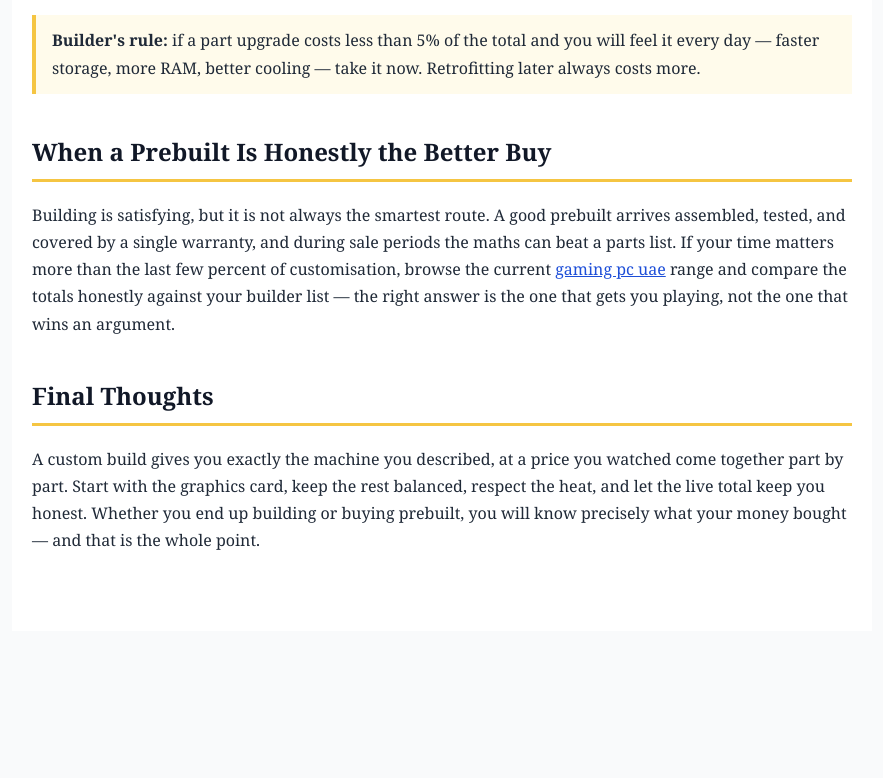
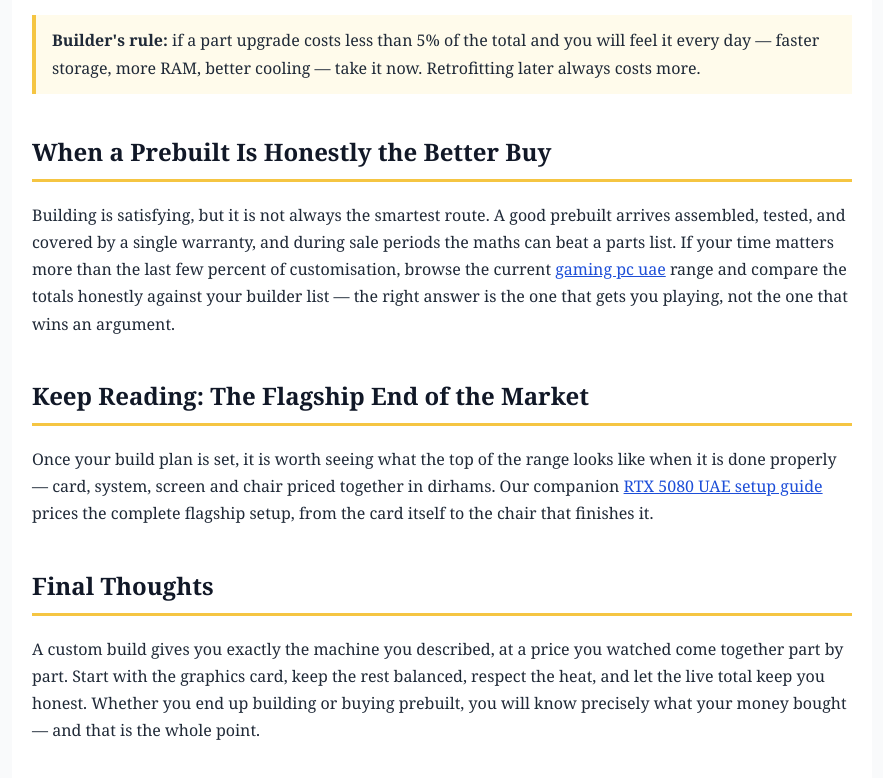
Before and after one commit to robloxredeemco2-ai/custom-gaming-pc-builder-uae, a plain HTML site: page index.html in a window 1280 px wide. Shown: the part 1854-2632 px from the top of the page, without its empty margins (198-1081 px from the left). Before the commit the page ends 2485 px from the top, so only its background shows below. Drawn offline with Linux system fonts and the light colour scheme.

Commit message:
Add chain link to Netlify stack

```diff
--- a/index.html
+++ b/index.html
@@ -54,6 +54,10 @@
 
 <p>Building is satisfying, but it is not always the smartest route. A good prebuilt arrives assembled, tested, and covered by a single warranty, and during sale periods the maths can beat a parts list. If your time matters more than the last few percent of customisation, browse the current <a href="https://www.anigma.com/collections/pre-built">gaming pc uae</a> range and compare the totals honestly against your builder list — the right answer is the one that gets you playing, not the one that wins an argument.</p>
 
+<h2>Keep Reading: The Flagship End of the Market</h2>
+
+<p>Once your build plan is set, it is worth seeing what the top of the range looks like when it is done properly — card, system, screen and chair priced together in dirhams. Our companion <a href="https://rtx-5080-uae-setup.netlify.app/">RTX 5080 UAE setup guide</a> prices the complete flagship setup, from the card itself to the chair that finishes it.</p>
+
 <h2>Final Thoughts</h2>
 
 <p>A custom build gives you exactly the machine you described, at a price you watched come together part by part. Start with the graphics card, keep the rest balanced, respect the heat, and let the live total keep you honest. Whether you end up building or buying prebuilt, you will know precisely what your money bought — and that is the whole point.</p>
```
